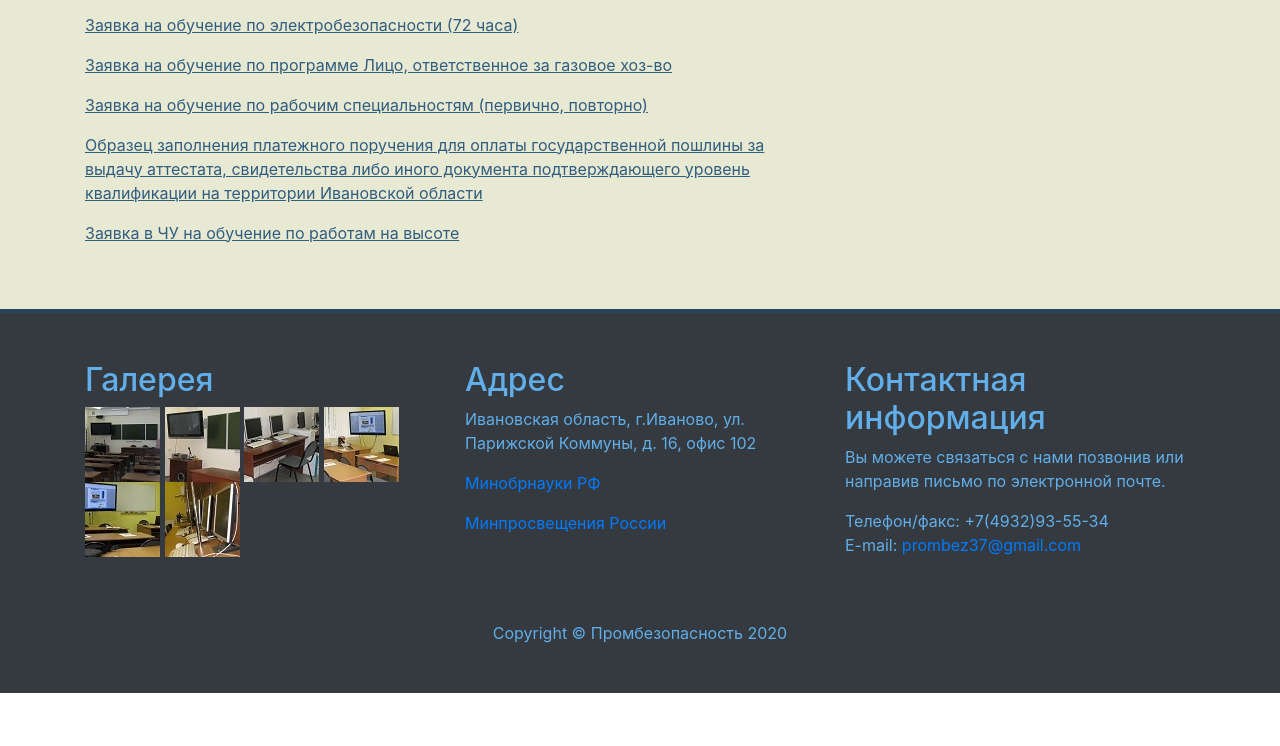
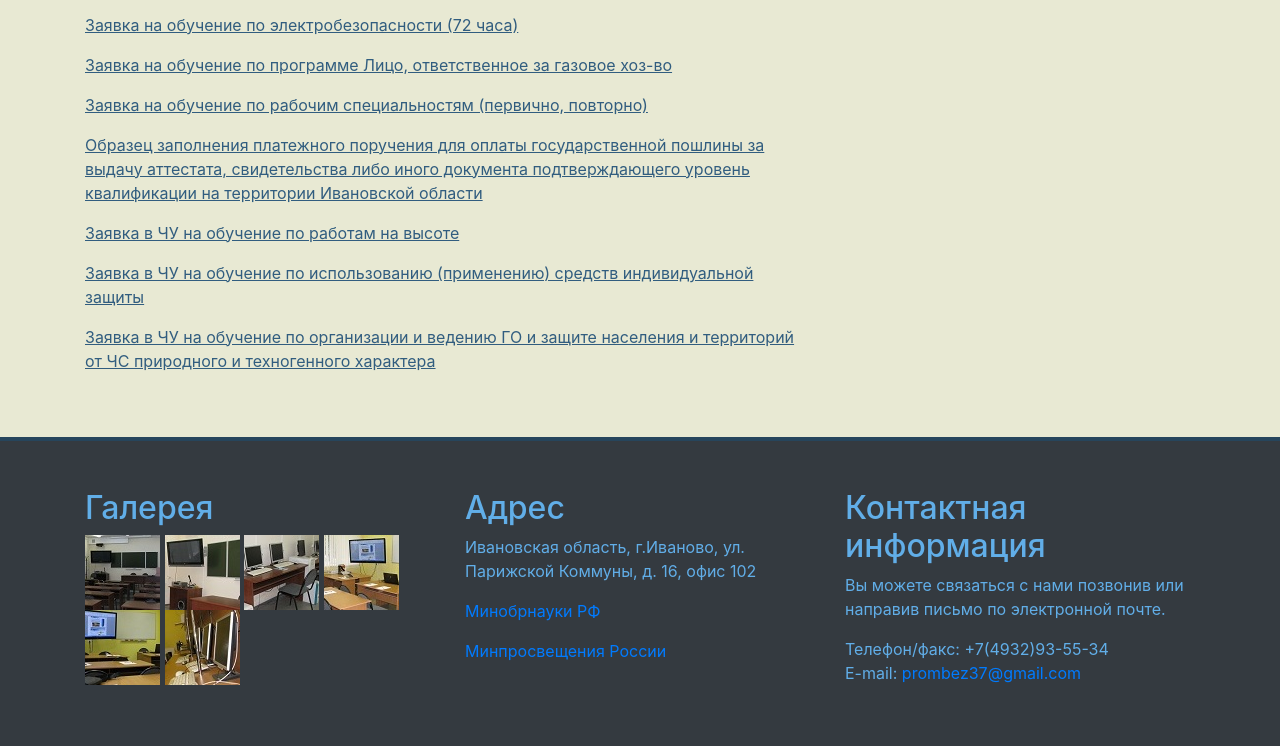
Before and after one commit to knikitin/oldsite, a website: page usefull.html in a window 1280 px wide. Shown: the part 1433-2179 px from the top of the page. Before the commit the page ends 2126 px from the top, so only its background shows below. Drawn offline with Linux system fonts and the light colour scheme.

Commit message:
2 заявки

```diff
--- a/usefull.html
+++ b/usefull.html
@@ -65,6 +65,8 @@
                 <p class="textosn"> <a href="/Docs2/11_Zajavka_na_obuchenie_po_rabochim_specialnostjam_(pervichno,_povtorno).doc">Заявка на обучение по рабочим специальностям (первично, повторно)</a> </p>
                 <p class="textosn"> <a href="/Docs2/15_obrazec_platejnogo_porucheniya.doc">Образец заполнения платежного поручения для оплаты государственной пошлины за выдачу аттестата, свидетельства либо иного документа подтверждающего уровень квалификации на территории Ивановской области</a> </p>
                 <p class="textosn"> <a href="/Docs2/03_Zajavka_po_visote.doc">Заявка в ЧУ на обучение по работам на высоте</a> </p>
+                <p class="textosn"> <a href="/Docs2/55_Zajavka_v_ChU_na_kursy_po_SIZ.doc">Заявка в ЧУ на обучение по использованию (применению) средств индивидуальной защиты</a> </p>
+                <p class="textosn"> <a href="/Docs2/56_Zajavka_v_ChU_na_kursy_po_GO.doc">Заявка в ЧУ на обучение по организации и ведению ГО и защите населения и территорий от ЧС природного и техногенного характера </a> </p>
 
             </div>
 
```
Also changed, not shown: 2 other files.
